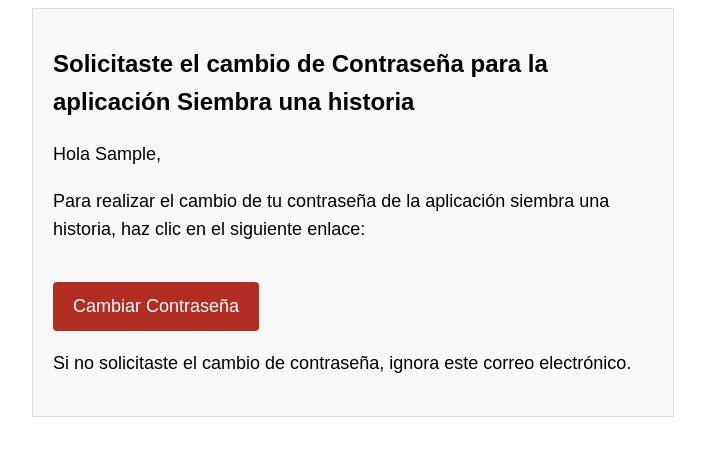
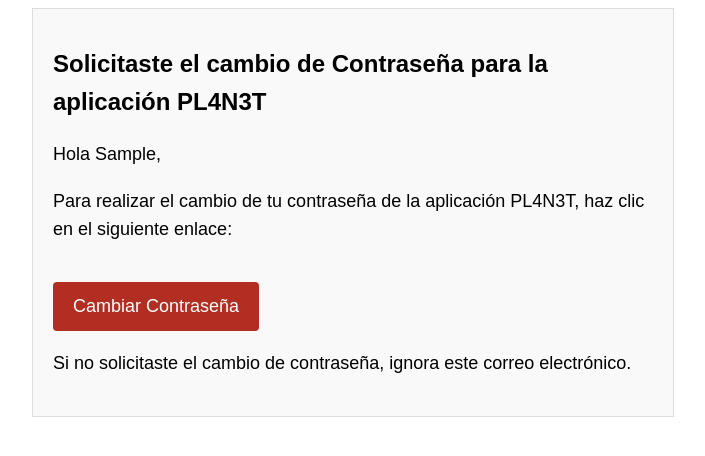
Before and after one commit to QUIRIPA-PL4N3T/pl4n3t-backend, a Django app: template accounts/templates/emails/reset_password.html in a window 1280 px wide. Shown: the top 456 px of the page, without its empty margins (287-992 px from the left). Run offline with Django 3.2, Linux system fonts and the light colour scheme; the template is opened without the code that fills it: most values are stand-ins (such as "Sample title", 1, 10 or a date in 2020); parts of the project's set-up code (start-up, migrations or seed data) failed here and were passed over.

Commit message:
Fix/update recover endpoints

```diff
--- a/accounts/templates/account/password_reset_success.html
+++ b/accounts/templates/account/password_reset_success.html
@@ -4,7 +4,7 @@
 <div class="d-flex justify-content-center align-items-center vh-100">
   <div class="d-flex flex-column justify-content-center gap-4 p-4 text-center">
     <h2>¡Cambiaste tu contraseña!</h2>
-    <p>Tu contraseña ha sido cambiada correctamente ya puedes ingresar de nuevo a la aplicación Siembra una historia</p>
+    <p>Tu contraseña ha sido cambiada correctamente ya puedes ingresar de nuevo a PL4N3T</p>
     <div class="ellipse"></div>
   </div>
 </div>
--- a/accounts/templates/emails/reset_password.html
+++ b/accounts/templates/emails/reset_password.html
@@ -4,7 +4,7 @@
 <head>
     <meta charset="UTF-8">
     <meta name="viewport" content="width=device-width, initial-scale=1.0">
-    <title>{% translate 'Recuperación de contraseña CQTX'%}</title>
+    <title>{% translate 'Recuperación de contraseña PL4N3T'%}</title>
     <style>
         body {
             font-family: Arial, sans-serif;
@@ -45,9 +45,9 @@
 </head>
 <body>
     <div class="container">
-        <h1>{% translate 'Solicitaste el cambio de Contraseña para la aplicación Siembra una historia' %}</h1>
+        <h1>{% translate 'Solicitaste el cambio de Contraseña para la aplicación PL4N3T' %}</h1>
         <p>{% translate 'Hola' %} {{ first_name }},</p>
-        <p>{% translate 'Para realizar el cambio de tu contraseña de la aplicación siembra una historia, haz clic en el siguiente enlace:' %}</p>
+        <p>{% translate 'Para realizar el cambio de tu contraseña de la aplicación PL4N3T, haz clic en el siguiente enlace:' %}</p>
         <a href="{{ activation_link }}">{% translate 'Cambiar Contraseña' %}</a>
         <p>{% translate 'Si no solicitaste el cambio de contraseña, ignora este correo electrónico.' %}</p>
     </div>
--- a/accounts/urls.py
+++ b/accounts/urls.py
@@ -15,6 +15,7 @@ api_urls = ([
     path("refresh/", CustomTokenRefreshView.as_view(), name="user-refresh-token"),
     path("register/", RegisterAPIView.as_view(), name="user-register"),
     path("recover-password/", ResetPasswordRequestAPIView.as_view(), name="recover-password"),
+    path("change-password/", ResetPasswordConfirmAPIView.as_view(), name="change-password"),
     path("user/<str:username>/", UserDetailAPIView.as_view(), name="get-user-detail"),
     path('', include(avatar_router.urls)),
 
--- a/pl4n3t/settings/development.py
+++ b/pl4n3t/settings/development.py
@@ -8,6 +8,8 @@ SECRET_KEY = 'p3gm=o9o+_r(5*o$$kn#h*8#n1r)aquf^^nm_v5u0pn^qa$=4*'
 DEBUG = True
 ALLOWED_HOSTS = ['https://planet-frontend.dev.altix.co/', 'https:/www.pl4n3t.com', '*']
 CSRF_TRUSTED_ORIGINS = ['https://pl4n3t.com', 'https://www.pl4n3t.com', 'https://planet-frontend.dev.altix.co']
+
+DEFAULT_FROM_EMAIL = 'PL4N3T <qtx@quantix.co>'
 
 # CORS Config: install django-cors-headers and uncomment the following to allow CORS from any origin
 """
--- a/pl4n3t/urls.py
+++ b/pl4n3t/urls.py
@@ -34,6 +34,7 @@ urlpatterns = [
     path('documentation/schema.yml', SpectacularAPIView.as_view(), name='schema'),
     path('documentation/api/', SpectacularSwaggerView.as_view(url_name='schema'), name='swagger-ui'),
     path('documentation/api/redoc/', SpectacularRedocView.as_view(url_name='schema'), name='redoc-ui'),
+    path('account/', include('accounts.urls')),
 ]
 
 if not settings.IS_PRODUCTION:
```
Also changed, not shown: main/templates/base_generic.html (added, +26 -0 lines).
